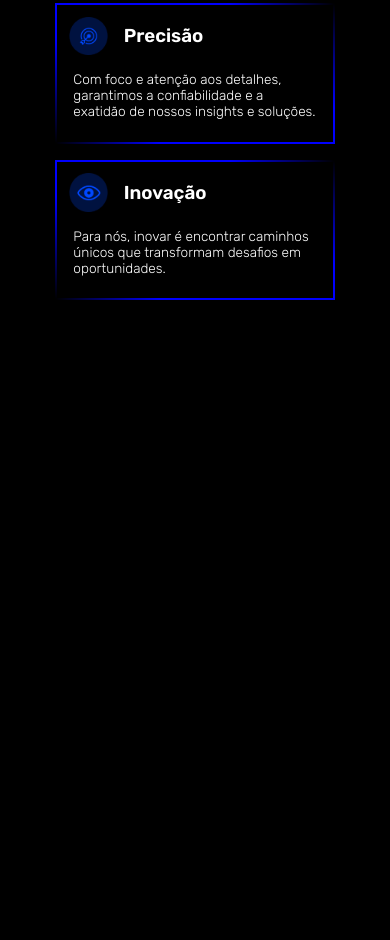
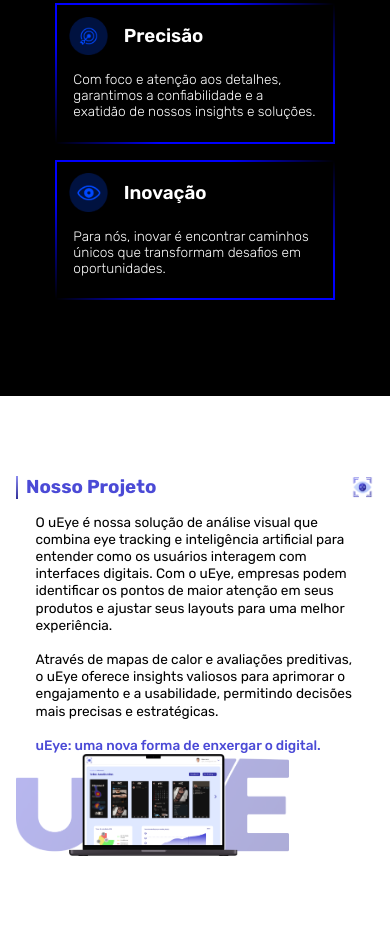
Before and after one commit to amandazzoc/lira-landing-page, a plain HTML site: page index.html in a window 390 px wide. Shown: the part 1238-2178 px from the top of the page. Before the commit the page ends 1634 px from the top, so only its background shows below. Drawn offline with Linux system fonts and the light colour scheme.

Commit message:
:sparkles: feat: Adição da sessão Nosso Projeto

```diff
--- a/css/style.css
+++ b/css/style.css
@@ -170,9 +170,7 @@
 .imagem-logo img{
     width: 27.6vw;
 }
-
-/* quem somos */
-.quem-somos{
+.holder{
   position: relative;
   z-index: 2;
   width: 100%;
@@ -186,21 +184,20 @@
   flex-direction: column;
 }
 
-
-.texto-qs{
+.texto{
   display: flex;
   flex-direction: column;
   gap: 1rem;
 }
 
-.texto-qs h1{
+.texto h1{
   position: relative;
   font-weight: bolder;
   padding-left: 10px;
   font-size: 2vw;
 }
 
-.texto-qs h1::before {
+.texto h1::before {
     content: '';
     position: absolute;
     left: 0;
@@ -210,12 +207,15 @@
     background-color: blue;
 }
 
-.texto-qs p{
+.texto p{
   padding: 0 5vw;
   font-size: 1vw;
   font-weight: 200;
   line-height: 1.5vw;
 }
+
+
+/* quem somos */
 /*valores*/
 .cards-valores{
   display: flex;
@@ -260,6 +260,49 @@
   font-weight: 200;
 }
 /*Fim sessão valores*/
+
+/*Sessão nosso projeto*/
+.ueye{
+  background-color: #fff;
+}
+
+.ueye p{
+  color: #000000;
+  font-weight: 400;
+}
+
+.ueye h1{
+  color: #4B4AD6;
+}
+
+.ueye h1::before{
+  background-image: linear-gradient(to bottom, #8c8cf0, #302F98);
+  height: 2.5vw;
+}
+
+.ueye .head{
+  display: flex;
+  justify-content: space-between;
+}
+
+.ueye .head img{
+  width: 4vw;
+}
+
+.lilas{
+  color: #4B4AD6;
+  font-weight: 500;
+}
+/*Fim sessão nosso projeto*/
+
+.ueye .img-software img{
+  width: 70vw;
+}
+
+.ueye .img-software{
+  position: relative;
+  bottom: 0;
+}
 
 /*Media query feito espepecialmente para o hamburger funcionar*/
 @media only screen and (max-width: 700px) {
@@ -383,13 +426,13 @@
     z-index: 1;
   }
 
-  .quem-somos{
+  .holder{
       padding: 5rem 1rem;
   }
-  .texto-qs h1{
+  .texto h1{
     font-size: 4.8vw;
   }
-  .texto-qs p{
+  .texto p{
     font-size: 3.5vw;
     line-height: 4.4vw;
   }
@@ -424,6 +467,14 @@
     padding-bottom: 2vw;
   }
 
+  .ueye .head img{
+    width:6vw;
+  }
+
+  .ueye h1::before{
+    height: 6vw;
+  }
+
 }
 
 /*Media query para tablets*/
@@ -435,14 +486,14 @@
     padding: 0rem 4rem 5rem;
   }
 
-  .quem-somos{
+  .holder{
     padding: 5rem 4rem;
   }
 
-  .texto-qs h1{
+  .texto h1{
     font-size: 3vw;
   }
-  .texto-qs p{
+  .texto p{
     font-size: 1.5vw;
     line-height: 2vw;
   }
@@ -465,7 +516,7 @@
   }
 
   .card-head h1{
-    font-size: 1.7vw;
+    font-size: 1.5vw;
   }
 
   .card-body{
@@ -474,6 +525,11 @@
 
   .card-body p{
     font-size: 1.3vw;
+  }
+
+
+  .ueye h1::before{
+    height: 3.3vw;
   }
 }
 
@@ -485,13 +541,13 @@
   .nav{
     padding: 0 14%;
   }
-  .quem-somos{
+  .holder{
     padding: 5rem 17rem;
   }
-  .texto-qs h1{
+  .texto h1{
   font-size: 2vw;
   }
-  .texto-qs p{
+  .texto p{
   font-size: 1vw;
   line-height: 1.7vw;
   }
--- a/index.html
+++ b/index.html
@@ -36,10 +36,10 @@
                 </div>
             </div>
         </div>
-        <div class="quem-somos" id="quemsomos">
+        <div class="holder" id="holder">
             <div class="container">
-                <div class="conteudo-qs">
-                    <div class="texto-qs">
+                <div class="conteudo">
+                    <div class="texto">
                         <h1>Quem somos?</h1>
                         <p>Somos um grupo focado em inovação que transforma tecnologia em soluções que revelam o comportamento humano nas interações digitais. Combinamos eye tracking e inteligência artificial para desenvolver insights profundos, ajudando designers de UI-UX a entenderem como usuários interagem e vêem seus conteúdos e produtos.
                         <br><br>
@@ -86,11 +86,26 @@
                 </div>
             </div>
         </div>
-        <!-- <div class="nosso-projeto" id="nossoprojeto">
+        <div class="holder ueye" id="holder">
             <div class="container">
-
+                <div class="conteudo">
+                    <div class="texto">
+                        <div class="head">
+                            <h1>Nosso Projeto</h1>
+                            <img src="img/logo-ueye.png" alt="">
+                        </div>
+                        <p>O uEye é nossa solução de análise visual que combina eye tracking e inteligência artificial para entender como os usuários interagem com interfaces digitais. Com o uEye, empresas podem identificar os pontos de maior atenção em seus produtos e ajustar seus layouts para uma melhor experiência.
+                                <br><br>
+                        Através de mapas de calor e avaliações preditivas, o uEye oferece insights valiosos para aprimorar o engajamento e a usabilidade, permitindo decisões mais precisas e estratégicas.
+                                <br><br>
+                        <span class="lilas">uEye: uma nova forma de enxergar o digital.</span> </p>
+                    </div>
+                    <div class="img-software">
+                        <img src="img/img-software-ueye.png" alt="">
+                    </div>
+                </div>
             </div>
-        </div> -->
+        </div>
     </main>
 
     <img src="img/blur-mobile1.png" class="blur-mobile">
```
Also changed, not shown: img/img-software-ueye.png (added), img/logo-ueye.png (added).
